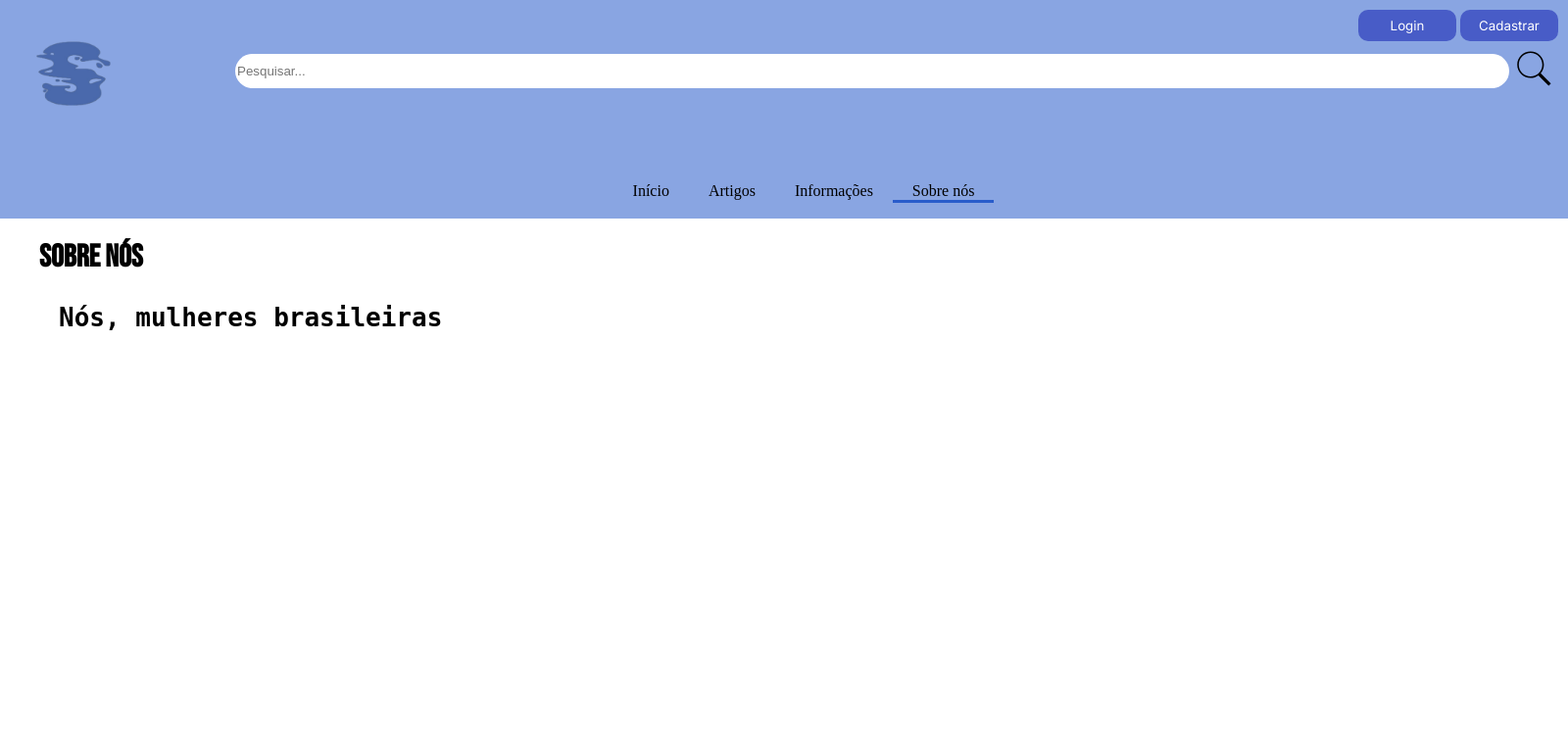
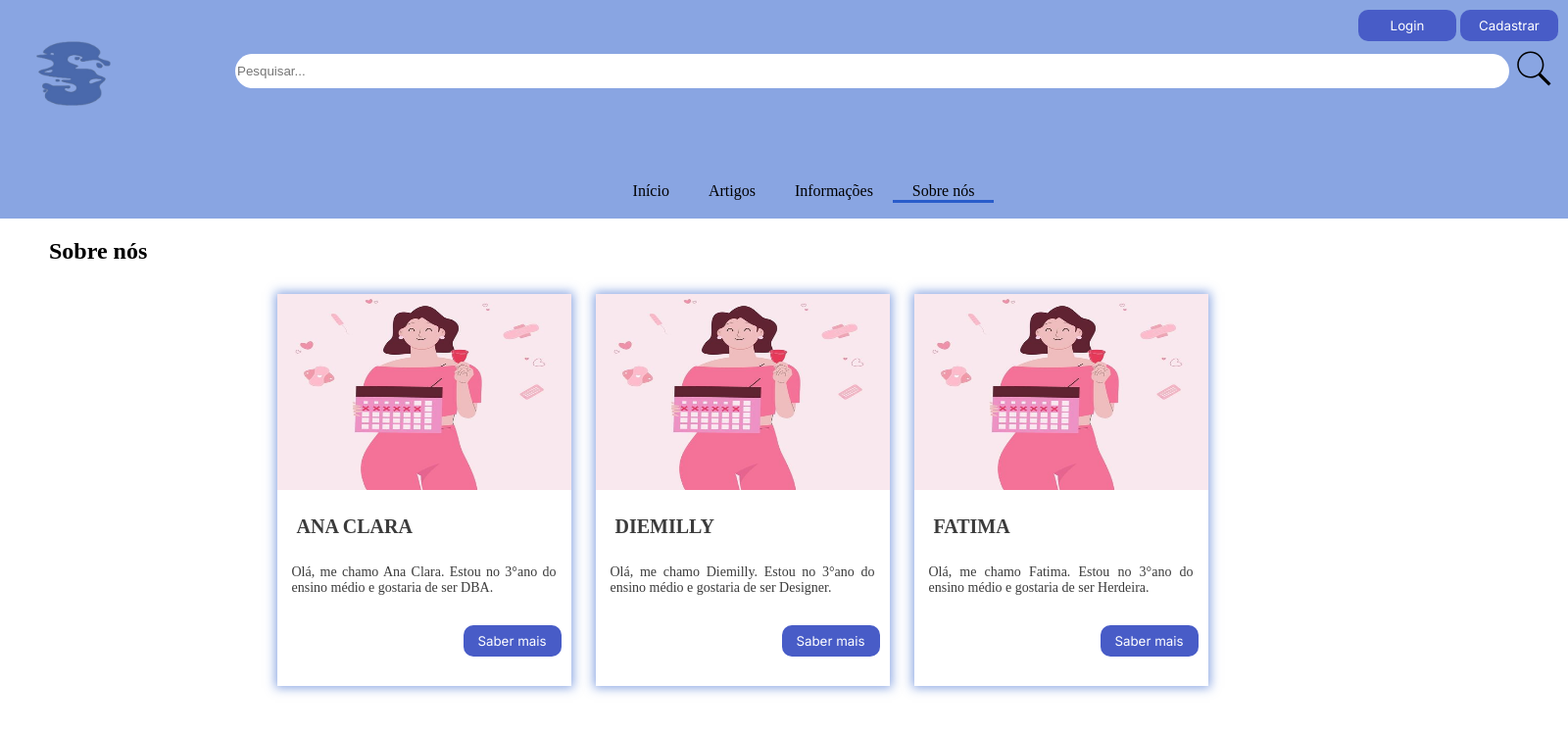
Before and after one commit to Amitaf134/Site-Seducation, a PHP site: page /sobrenos.php in a window 1600 px wide. Shown: the top 748 px of the page at 98% size. Run offline with PHP 8.4, Linux system fonts and the light colour scheme.

Commit message:
alterei a tela sobre we

```diff
--- a/css/estilo.css
+++ b/css/estilo.css
@@ -112,6 +112,10 @@ header {
 .conteiner {
   width: auto;
   height: 400px;
+  width: 90%;
+  margin-top: 5px;
+  padding: 0;
+  margin-left: 50px;
 }
 
 .conteiner h2 {
--- /dev/null
+++ b/css/sobre.css
@@ -0,0 +1,66 @@
+:root {
+    --primary-color: #295CCB8C;
+    --secundary-color: #485cc7;
+
+  }
+
+.conteinerS{
+
+    height: 400px;
+    width: 90%;
+    margin-top: 5px;
+    padding: 0;
+    margin-left: 50px;
+    margin-bottom: 50px;
+}
+.sobre{
+    width: 100%;
+    height: 250px;
+    display: flex;
+    justify-content: center;
+
+}
+
+.sobre .caixa_sobre{
+    width: 300px;
+    height: 400px;
+    box-shadow:  0 0 10px 2px var(--primary-color);
+    margin-right: 25px;
+   margin-top: 10px;
+}
+
+.sobre .caixa_sobre img{
+    width: 100%;
+    height: 200px;
+    position: relative;
+}
+.sobre .caixa_sobre h1{
+    width: 100%;
+    font-size: 20px;
+    color: #3b3b3b;
+    text-transform: uppercase;
+    font-weight: bold;
+    padding: 10px 10px 10px 20px;
+
+}
+
+.sobre .caixa_sobre p{
+    width: 90%;
+    font-size: 14px;
+    color: #3b3b3b;
+    margin: 0px;
+    text-align: justify;
+    margin-left: 15px;
+}
+
+.sobre .caixa_sobre input{
+    position: relative;
+    margin-top: 30px;
+    float: right;
+    margin-right: 10px;
+}
+
+.caixa_sobre:hover{
+    -webkit-transform: scale(0.5);
+    transform: scale(0.5);
+}
--- a/sobrenos.php
+++ b/sobrenos.php
@@ -4,7 +4,7 @@
   <title> Sobre nós </title>
   <link href="img/logos.png" rel="icon">
   <link href="css/estilo.css" rel="stylesheet">
-
+  <link href="css/sobre.css" rel="stylesheet">
   <!--fontes-->
   <link rel="preconnect" href="https://fonts.googleapis.com">
   <link rel="preconnect" href="https://fonts.gstatic.com" crossorigin>
@@ -44,9 +44,34 @@
     </ul>
   </nav>
 
-  <section class="conteiner">
+  <section class="conteinerS">
     <h2> Sobre nós </h2>
-    <h3> Nós, mulheres brasileiras</h3>
+
+    <div class="sobre">
+      <div class="caixa_sobre">
+        <img src="img/artigoum.png" id="imgSobre">
+        <h1>Ana Clara</h1>
+        <p>Olá, me chamo Ana Clara. Estou no 3°ano do ensino médio e gostaria de ser DBA.</p>
+
+        <input type="button" class="botao" value="Saber mais">
+      </div>
+
+      <div class="caixa_sobre">
+        <img src="img/artigoum.png" id="imgSobre">
+        <h1>Diemilly</h1>
+        <p>Olá, me chamo Diemilly. Estou no 3°ano do ensino médio e gostaria de ser Designer.</p>
+
+        <input type="button" class="botao" value="Saber mais">
+      </div>
+
+      <div class="caixa_sobre">
+        <img src="img/artigoum.png" id="imgSobre">
+        <h1>Fatima</h1>
+        <p>Olá, me chamo Fatima. Estou no 3°ano do ensino médio e gostaria de ser Herdeira.</p>
+
+        <input type="button" class="botao" value="Saber mais">
+      </div>
+    </div>
   </section>
 
   <!--Tela de login e cadastro-->
```
